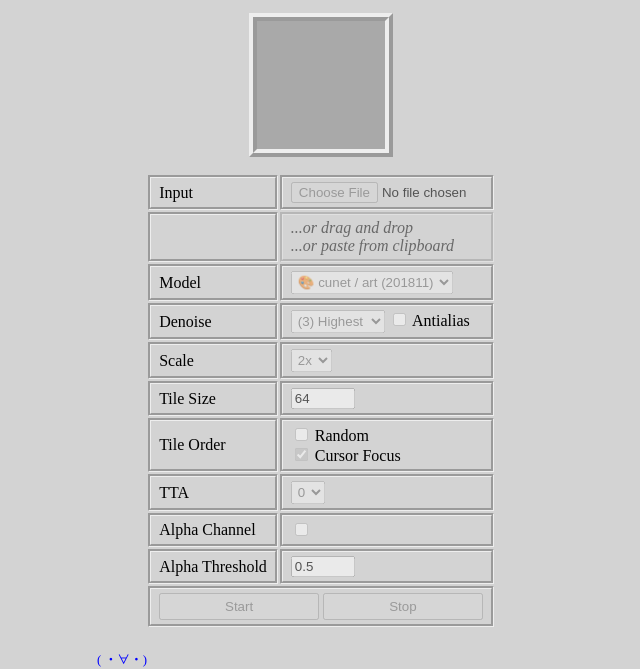
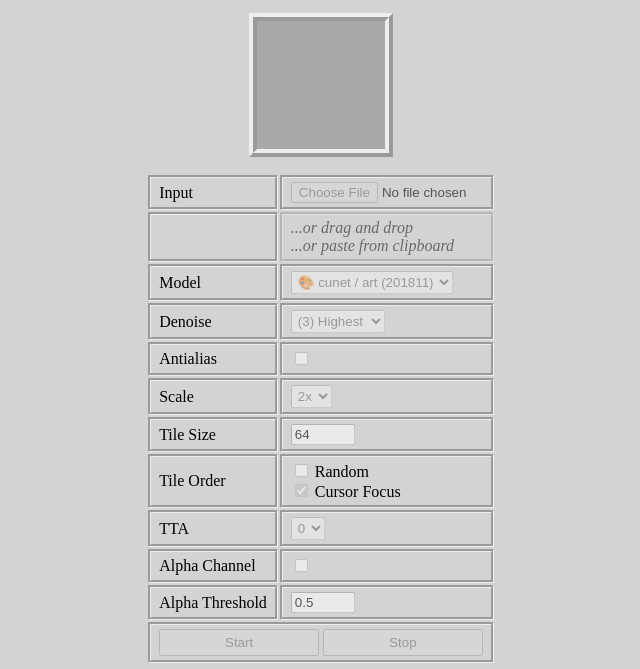
Before and after one commit to LoganDark/waifu2x-unlimited, a plain HTML site: page index.html in a window 1280 px wide. Shown: the part 140-809 px from the top of the page, without its empty margins (319-959 px from the left). Drawn offline with Linux system fonts and the light colour scheme; a script that the page names is missing.

Commit message:
Move antialias checkbox to its own row

```diff
--- a/index.html
+++ b/index.html
@@ -48,9 +48,11 @@
 							<option value="1">(1) Medium</option>
 							<option value="2">(2) High</option>
 							<option value="3" selected>(3) Highest</option>
-						</select>
-							<label><input type="checkbox" id="enable-antialias" disabled> Antialias</label>
-						</td>
+						</select></td>
+					</tr>
+					<tr>
+						<td><label for="enable-antialias">Antialias</label></td>
+						<td><input type="checkbox" id="enable-antialias" disabled></td>
 					</tr>
 					<tr>
 						<td><label for="select-scale">Scale</label></td>
```
